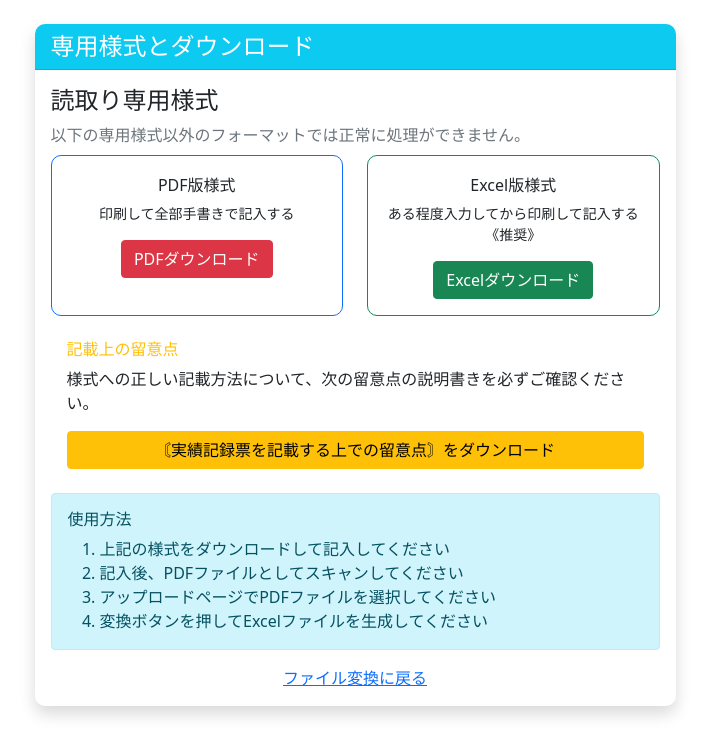
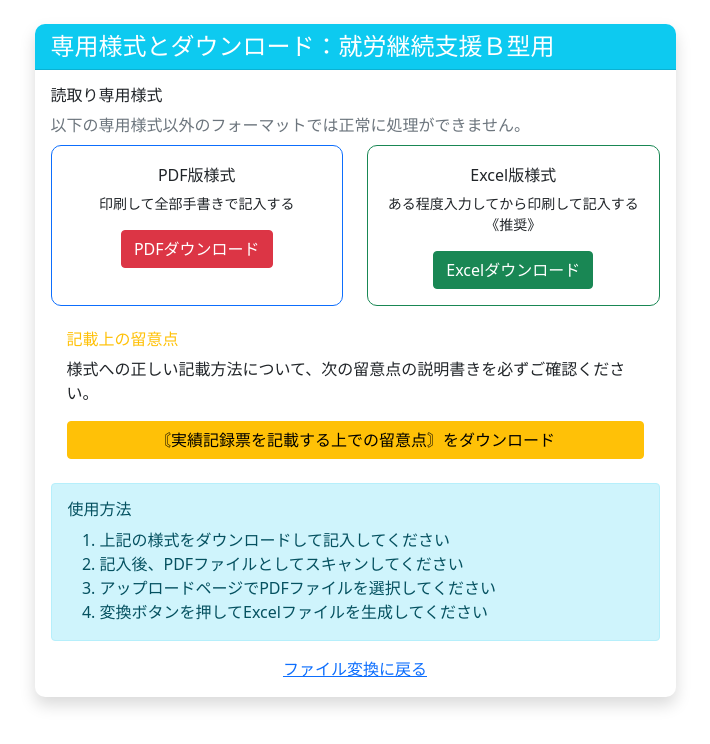
Before and after one commit to kei-a11y/b_ocr, a Django app: page /format/ in a window 1280 px wide. Shown: the part 56-800 px from the top of the page, without its empty margins (285-995 px from the left). Run offline with Django 5.2, Linux system fonts and the light colour scheme; some libraries are stand-ins or nearby versions.

Commit message:
Update format_info.html

```diff
--- a/ocr/templates/B_ocr/format_info.html
+++ b/ocr/templates/B_ocr/format_info.html
@@ -8,13 +8,13 @@
     <div class="col-md-7">
         <div class="card shadow">
             <div class="card-header bg-info text-white">
-                <h4 class="mb-0"><i class="bi bi-file-earmark-text"></i> 専用様式とダウンロード</h4>
+                <h4 class="mb-0"><i class="bi bi-file-earmark-text"></i> 専用様式とダウンロード：就労継続支援Ｂ型用</h4>
             </div>
             <div class="card-body">
                 <div class="row">
                     <div class="col-md-12">
                         <div class="mb-2">
-                            <h4>読取り専用様式</h4>
+                            <h6>読取り専用様式</h6>
                             <div class="text-muted">
                                 以下の専用様式以外のフォーマットでは正常に処理ができません。
                             </div>
```
